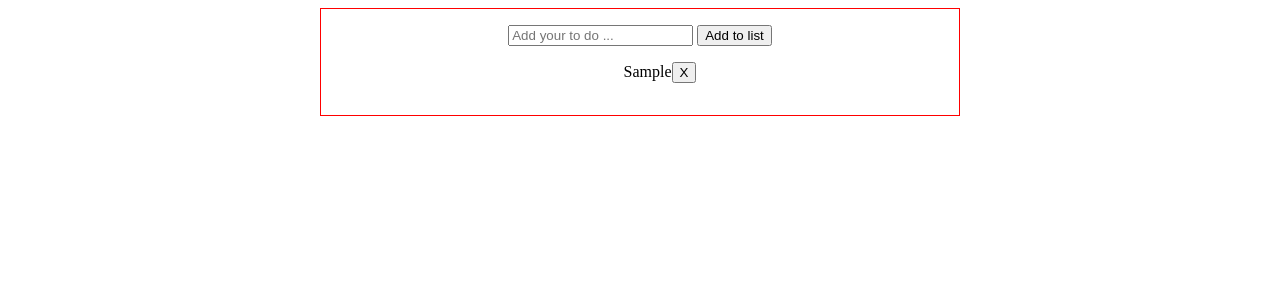
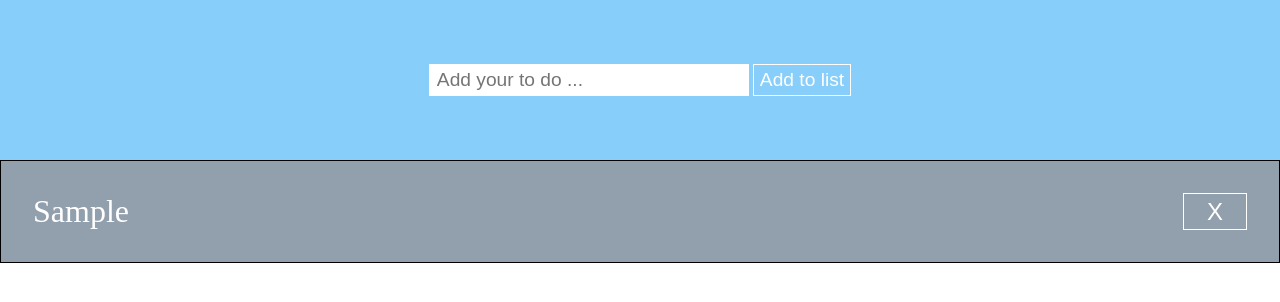
Before and after one commit to ThomasHoenselaars/Week14Todo, a plain HTML site: page index.html in a window 1280 px wide. Both pictures are taken after typing "Sample" into the empty fields and a click on the button "Add to list". Drawn offline with Linux system fonts and the light colour scheme.

Commit message:
bijna klaar

```diff
--- a/index.html
+++ b/index.html
@@ -11,8 +11,10 @@
 
         <form class="todo-form">
             <div class="top-row">
+                <div class="wrapper">
                 <input class="todo-input" type="text" placeholder="Add your to do ...">
                 <button type="button" class="add-button">Add to list</button>
+            </div>
             </div>
 
             <ul class="todo-list">
--- a/script.js
+++ b/script.js
@@ -14,7 +14,7 @@ const addItem = () => {
     }
     let todoItem = todoInput.value;
 
-    todoList.innerHTML += `<li class="list-item">${todoItem}<button type="button" class=remove-button>X</button></li>`;
+    todoList.innerHTML += `<li class="list-item">${todoItem}<span class="done">COMPLETED</span><button type="button" class=remove-button>X</button></li>`;
 
     todoInput.value = "";
 
--- a/style.css
+++ b/style.css
@@ -1,5 +1,9 @@
 * {
     box-sizing: border-box;
+}
+
+body {
+    margin: 0;
 }
 
 li {
@@ -7,13 +11,91 @@ li {
 }
 
 .todo-form {
-    padding: 1rem;
-    border: 1px solid red;
-    margin: 0 auto;
-    width: 40rem;
     text-align: center;
 }
 
+.top-row {
+    display: flex;
+    justify-content: center;
+    align-items: center;
+    background-color: lightskyblue;
+    height: 10rem
+}
+
+.wrapper {
+    width: 100%;
+}
+
+.top-row input {
+    border: none;
+    height: 2rem;
+    width: 20rem;
+    padding: .5rem;
+    font-size: 1.2rem;
+}
+
+.add-button {
+    border: 1px solid white;
+    color: white;
+    height: 2rem;
+    background: none;
+    font-size: 1.2rem;
+}
+
+.todo-list {
+    padding: 0;
+    margin: 0;
+}
+
+.list-item {
+    position: relative;
+    background-color: rgb(119, 136, 153, 0.8);
+    color: white;
+    font-size: 2rem;
+    text-align: left;
+    padding: 2rem;
+    list-style-type: none;
+    border: 1px solid black;
+    display: flex;
+    justify-content: space-between;
+    cursor: pointer;
+}
+
+.list-item:hover {
+    background-color: rgb(119, 136, 153);
+}
+
+.done {
+    display: none;
+    /* position: absolute;
+    z-index: 1;
+    background: green;
+    padding: .5rem;
+    left: 40%;
+    top: 25%; */
+}
+
 .complete {
-    text-decoration: line-through;
+    background-color: rgb(144, 238, 144, 0.8);
 }
+
+/* .complete .done {
+    display: inline;
+} */
+
+.complete:hover {
+    background-color: rgb(144, 238, 144, 1);
+}
+
+.remove-button {
+    border: 1px solid white;
+    background: none;
+    color: white;
+    font-size: 1.5rem;
+    width: 4rem;
+    cursor: pointer;
+}
+
+.remove-button:hover {
+    background-color: rgb(0, 0, 0, 0.2);
+}
```
